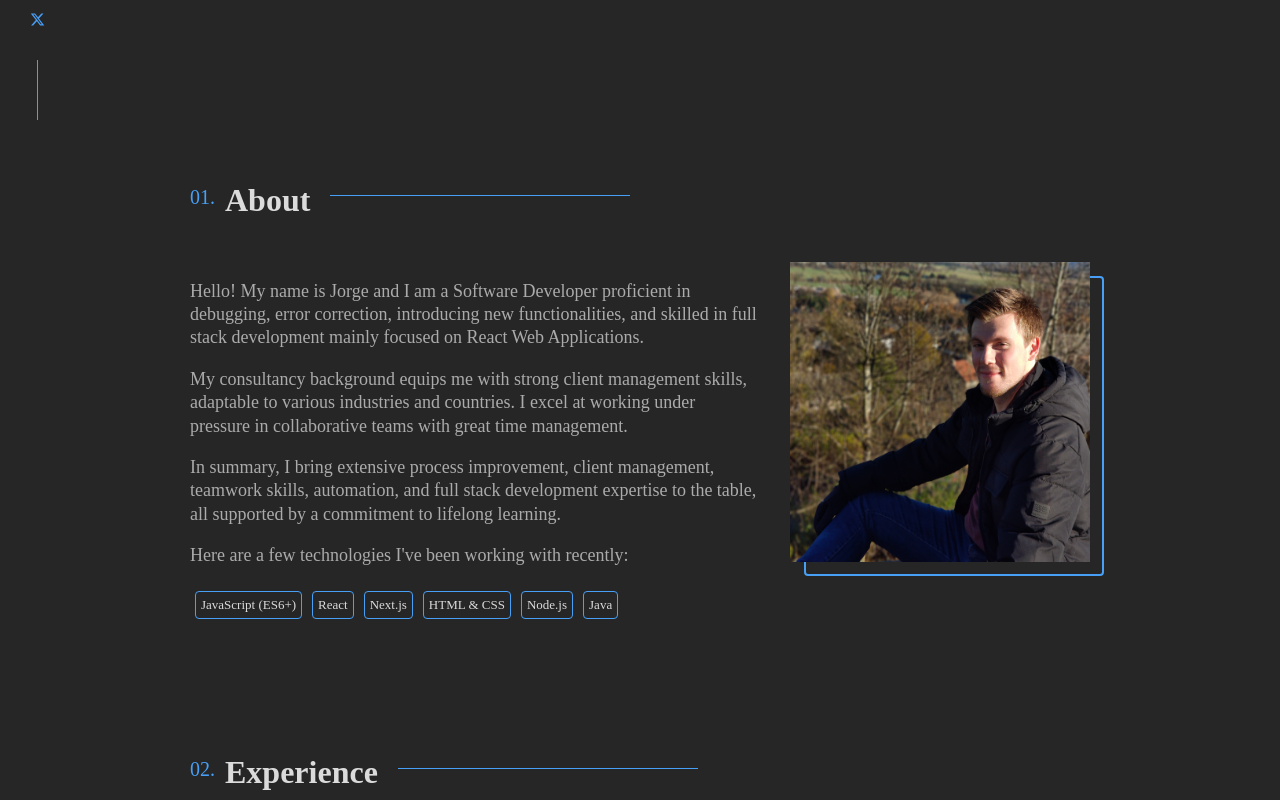
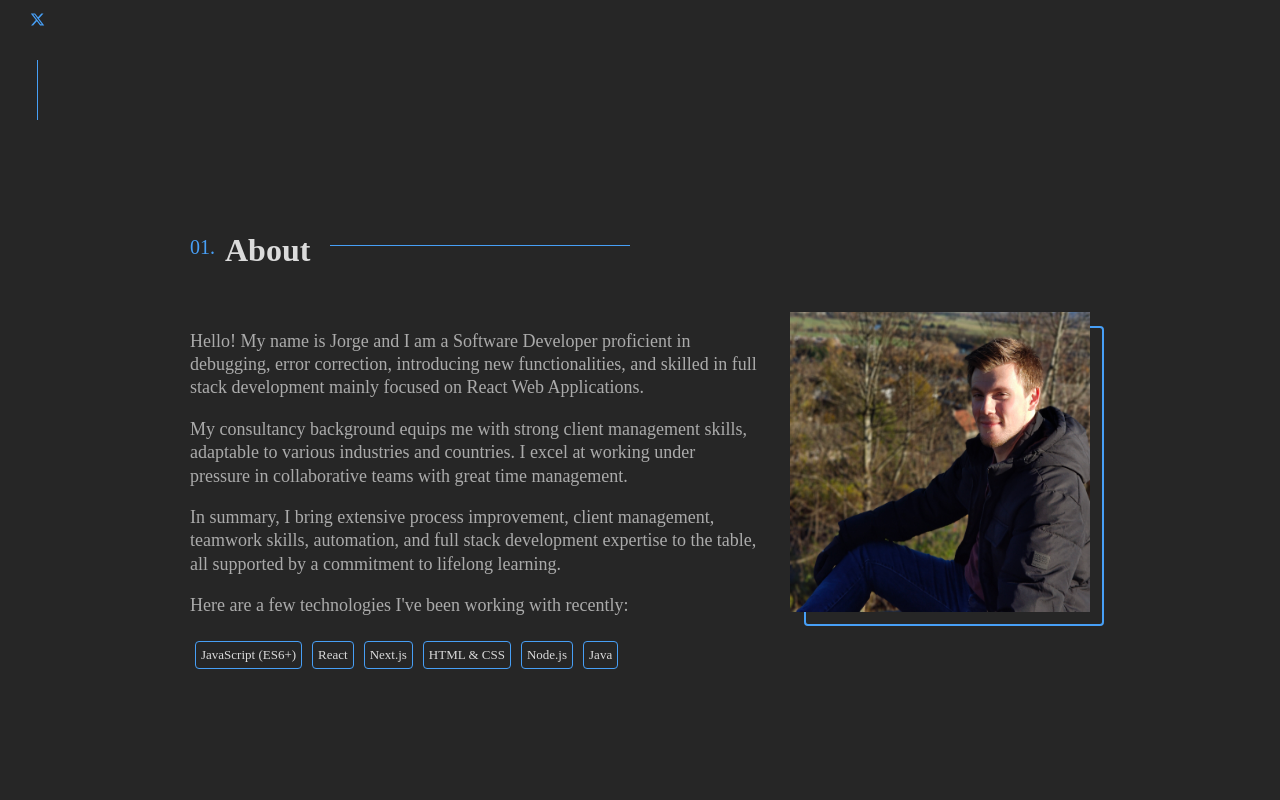
Before and after one commit to joralvmel/react-portfolio, a Next.js app: page / in a window 1280 px wide. Shown: the part 680-1480 px from the top of the page. Built offline with nearby package versions, Linux system fonts and the light colour scheme.

Commit message:
Fix margins

```diff
--- a/app/_components/sections/Contact.js
+++ b/app/_components/sections/Contact.js
@@ -25,10 +25,6 @@ const StyledContactSection = styled.section`
       color: var(--color-accent-hover);
     }
   }
-
-  @media (max-width: 768px) {
-    margin: 0;
-  }
 `;
 
 function Contact() {
--- a/app/_styles/GlobalStyles.js
+++ b/app/_styles/GlobalStyles.js
@@ -71,7 +71,7 @@ const GlobalStyle = createGlobalStyle`
 
   section {
     margin: 0 auto;
-    padding: 50px 0;
+    padding: 100px 0 0 0;
     max-width: 1000px;
   }
 
```
